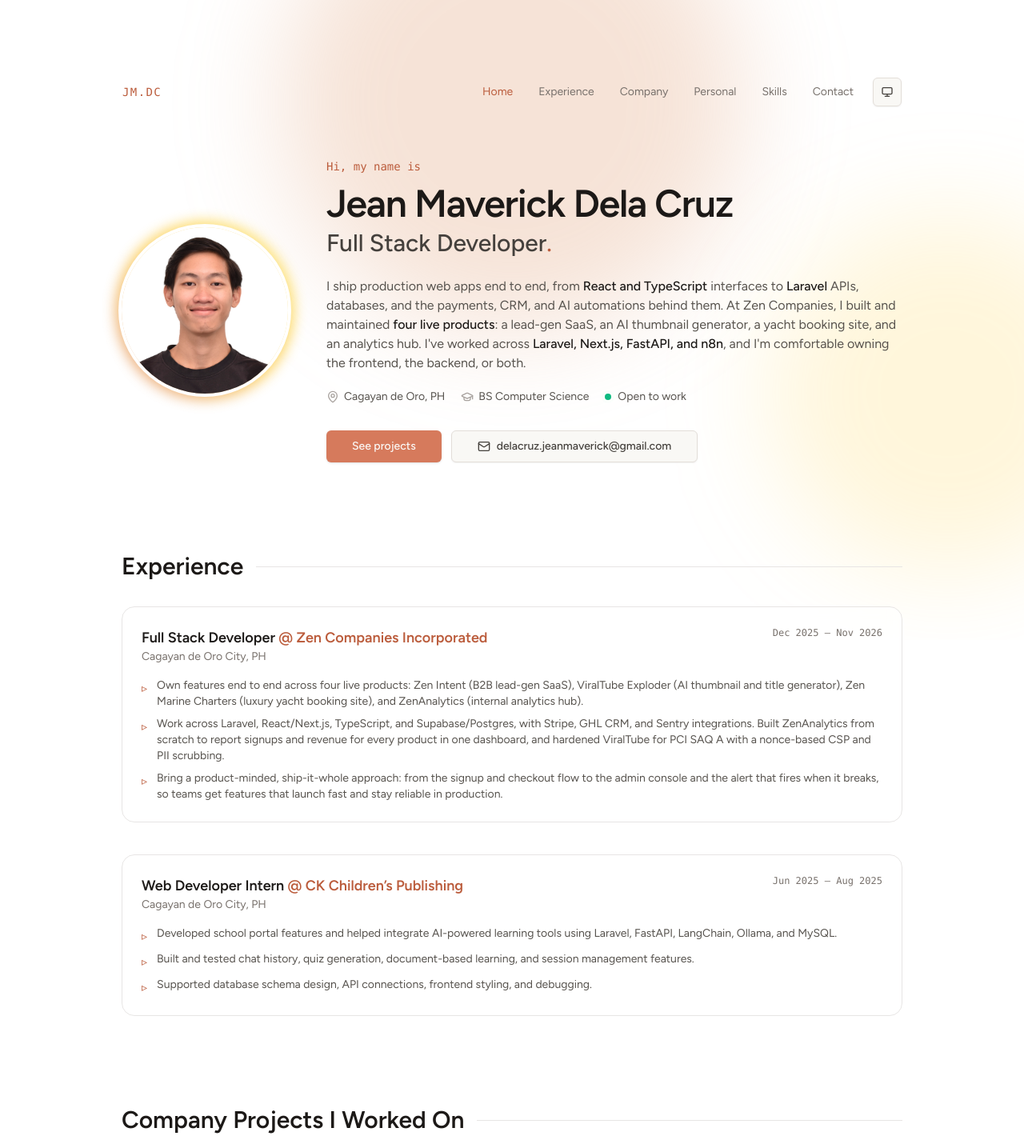
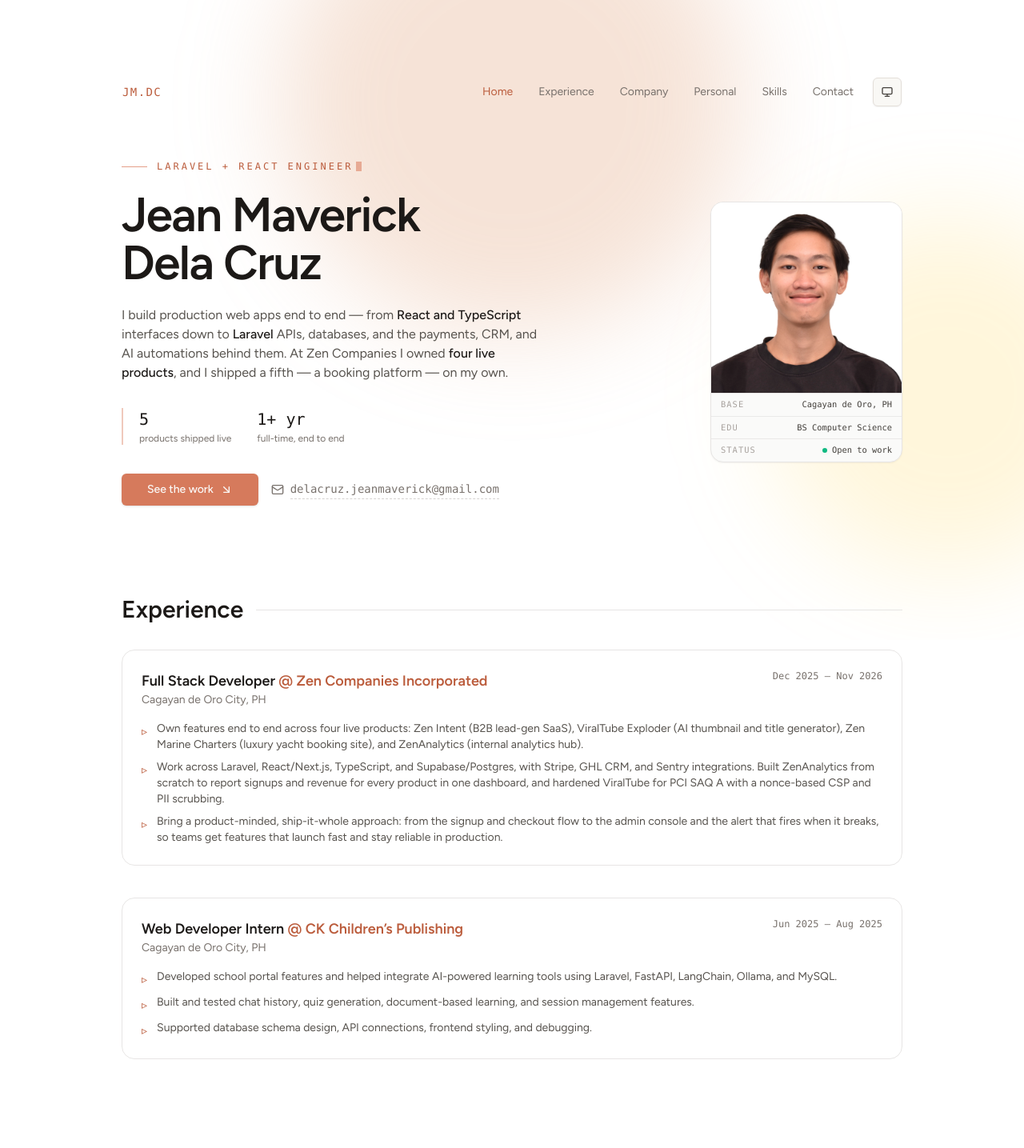
Before and after one commit to mabeyy/devhub, a Laravel app: page / in a window 1280 px wide. Shown: the top 1435 px of the page at 80% size. Run offline with Laravel 12, Linux system fonts and the light colour scheme; style sheets or scripts are compiled from the project's sources; some libraries are stand-ins or nearby versions.

Commit message:
feat(portfolio): rebuild hero with typing role, stat strip, and portrait card

```diff
--- a/resources/js/components/portfolio/parts.tsx
+++ b/resources/js/components/portfolio/parts.tsx
@@ -10,26 +10,44 @@ import { Theme } from '@/lib/hooks/use-theme';
 import { cn } from '@/lib/utils';
 import { ReactNode, useState } from 'react';
 
-export function HeroPhoto() {
+export function HeroPortrait({ rows }: { rows: [string, ReactNode][] }) {
     const [loaded, setLoaded] = useState(false);
     return (
-        <div className="relative mx-auto sm:mx-0">
-            <div className="absolute -inset-2 rounded-full bg-gradient-to-tr from-brand-500 via-amber-400 to-yellow-300 opacity-70 blur" />
-            <div className="relative h-44 w-44 sm:h-52 sm:w-52">
-                {!loaded && (
-                    <Skeleton className="absolute inset-0 rounded-full" />
-                )}
+        <figure className="relative mx-auto w-full max-w-[13.5rem] sm:max-w-[15rem] lg:mr-0">
+            <div
+                aria-hidden
+                className="absolute -inset-5 -z-10 rounded-full bg-gradient-to-tr from-brand-500/25 via-amber-300/15 to-transparent blur-2xl"
+            />
+            <div className="overflow-hidden rounded-2xl border border-stone-200 bg-stone-50 shadow-sm dark:border-stone-800 dark:bg-stone-900/60 dark:shadow-none">
+                <div className="relative aspect-square overflow-hidden bg-stone-100 dark:bg-stone-200">
+                    {!loaded && <Skeleton className="absolute inset-0" />}
                     <img
                         src="/images/profile-photo.jpg"
                         alt="Jean Maverick Dela Cruz"
                         onLoad={() => setLoaded(true)}
                         className={cn(
-                        'absolute inset-0 h-full w-full rounded-full object-cover ring-4 ring-white transition-opacity dark:ring-stone-950',
+                            'absolute inset-0 h-full w-full object-cover transition-opacity duration-500',
                             loaded ? 'opacity-100' : 'opacity-0',
                         )}
                     />
                 </div>
+                <figcaption className="divide-y divide-stone-200/80 border-t border-stone-200 font-mono text-[0.65rem] dark:divide-stone-800/80 dark:border-stone-800">
+                    {rows.map(([label, value]) => (
+                        <div
+                            key={label}
+                            className="flex items-center justify-between gap-3 px-3 py-1.5"
+                        >
+                            <span className="uppercase tracking-widest text-stone-400 dark:text-stone-500">
+                                {label}
+                            </span>
+                            <span className="flex items-center gap-1.5 text-stone-700 dark:text-stone-200">
+                                {value}
+                            </span>
                         </div>
+                    ))}
+                </figcaption>
+            </div>
+        </figure>
     );
 }
 
--- a/resources/js/components/portfolio/sections/hero-section.tsx
+++ b/resources/js/components/portfolio/sections/hero-section.tsx
@@ -1,7 +1,61 @@
-import { HeroPhoto } from '@/components/portfolio/parts';
+import { HeroPortrait } from '@/components/portfolio/parts';
 import { Button } from '@/components/ui/button';
-import { GraduationCap, Mail, MapPin } from 'lucide-react';
-import type { ReactNode } from 'react';
+import { ArrowDownRight, Mail } from 'lucide-react';
+import { useEffect, useState, type ReactNode } from 'react';
+
+const roles = [
+    'Full Stack Developer',
+    'Laravel + React Engineer',
+    'AI Automation Builder',
+];
+
+function RoleTypewriter() {
+    const [index, setIndex] = useState(0);
+    const [text, setText] = useState(roles[0]);
+    const [phase, setPhase] = useState<'hold' | 'deleting' | 'typing'>('hold');
+
+    useEffect(() => {
+        if (window.matchMedia('(prefers-reduced-motion: reduce)').matches) {
+            return;
+        }
+
+        const target = roles[index];
+        const delay = phase === 'hold' ? 2400 : phase === 'deleting' ? 35 : 75;
+
+        const timer = setTimeout(() => {
+            if (phase === 'hold') {
+                setPhase('deleting');
+            } else if (phase === 'deleting') {
+                if (text.length === 0) {
+                    setIndex((i) => (i + 1) % roles.length);
+                    setPhase('typing');
+                } else {
+                    setText(text.slice(0, -1));
+                }
+            } else if (text === target) {
+                setPhase('hold');
+            } else {
+                setText(target.slice(0, text.length + 1));
+            }
+        }, delay);
+
+        return () => clearTimeout(timer);
+    }, [text, phase, index]);
+
+    return (
+        <p className="flex h-5 items-center gap-3 font-mono text-xs uppercase leading-5 tracking-[0.25em] text-brand-600 dark:text-brand-400">
+            <span
+                aria-hidden
+                className="h-px w-8 shrink-0 bg-brand-500/70 dark:bg-brand-400/60"
+            />
+            <span className="sr-only">{roles[0]}</span>
+            <span aria-hidden className="inline-flex items-center">
+                {text}
+                <span className="ml-1 inline-block h-3 w-[0.45rem] animate-pulse bg-brand-500/80 motion-reduce:animate-none dark:bg-brand-400/80" />
+            </span>
+        </p>
+    );
+}
 
 function Highlight({ children }: { children: ReactNode }) {
     return (
@@ -11,75 +65,87 @@ function Highlight({ children }: { children: ReactNode }) {
     );
 }
 
+const stats: [string, string][] = [
+    ['5', 'products shipped live'],
+    ['1+ yr', 'full-time, end to end'],
+];
+
+const portraitRows: [string, ReactNode][] = [
+    ['Base', 'Cagayan de Oro, PH'],
+    ['Edu', 'BS Computer Science'],
+    [
+        'Status',
+        <>
+            <span className="relative flex h-1.5 w-1.5">
+                <span className="absolute inline-flex h-full w-full animate-ping rounded-full bg-emerald-400 opacity-75 motion-reduce:hidden" />
+                <span className="relative inline-flex h-1.5 w-1.5 rounded-full bg-emerald-500" />
+            </span>
+            Open to work
+        </>,
+    ],
+];
+
 export function HeroSection() {
     return (
         <section
             id="top"
-            className="grid items-center gap-12 sm:grid-cols-[auto,1fr]"
+            className="grid gap-12 lg:grid-cols-[1.4fr_1fr] lg:items-center lg:gap-16"
         >
-            <HeroPhoto />
             <div>
-                <p className="mb-3 font-mono text-sm text-brand-600 dark:text-brand-400">
-                    Hi, my name is
+                <RoleTypewriter />
+
+                <h1 className="mt-5 text-[2.6rem] font-semibold leading-[0.92] tracking-tight text-stone-900 dark:text-white sm:text-6xl">
+                    Jean Maverick
+                    <br />
+                    Dela Cruz
+                </h1>
+
+                <p className="mt-6 max-w-xl text-[15px] leading-relaxed text-stone-600 dark:text-stone-400 sm:text-base">
+                    I build production web apps end to end — from{' '}
+                    <Highlight>React and TypeScript</Highlight> interfaces down
+                    to <Highlight>Laravel</Highlight> APIs, databases, and the
+                    payments, CRM, and AI automations behind them. At Zen
+                    Companies I owned <Highlight>four live products</Highlight>,
+                    and I shipped a fifth — a booking platform — on my own.
                 </p>
-                <h1 className="text-4xl font-semibold tracking-tight text-stone-900 dark:text-white sm:text-5xl">
-                    Jean Maverick Dela Cruz
-                </h1>
-                <h2 className="mt-2 text-2xl font-medium text-stone-700 dark:text-stone-300 sm:text-3xl">
-                    Full Stack Developer
-                    <span className="text-brand-600 dark:text-brand-400">
-                        .
-                    </span>
-                </h2>
-                <p className="mt-6 text-[15px] leading-relaxed text-stone-600 dark:text-stone-400 sm:text-base">
-                    I ship production web apps end to end, from{' '}
-                    <Highlight>React and TypeScript</Highlight> interfaces to{' '}
-                    <Highlight>Laravel</Highlight> APIs, databases, and the
-                    payments, CRM, and AI automations behind them. At Zen
-                    Companies, I built and maintained{' '}
-                    <Highlight>four live products</Highlight>: a lead-gen SaaS,
-                    an AI thumbnail generator, a yacht booking site, and an
-                    analytics hub. I've worked across{' '}
-                    <Highlight>Laravel, Next.js, FastAPI, and n8n</Highlight>,
-                    and I'm comfortable owning the frontend, the backend, or
-                    both.
-                </p>
-                <ul className="mt-5 flex flex-wrap gap-x-5 gap-y-2 text-sm text-stone-600 dark:text-stone-400">
-                    <li className="flex items-center gap-1.5">
-                        <MapPin className="h-4 w-4 shrink-0 text-stone-400 dark:text-stone-500" />
-                        Cagayan de Oro, PH
-                    </li>
-                    <li className="flex items-center gap-1.5">
-                        <GraduationCap className="h-4 w-4 shrink-0 text-stone-400 dark:text-stone-500" />
-                        BS Computer Science
-                    </li>
-                    <li className="flex items-center gap-2">
-                        <span className="relative flex h-2 w-2">
-                            <span className="absolute inline-flex h-full w-full animate-ping rounded-full bg-emerald-400 opacity-75 motion-reduce:hidden" />
-                            <span className="relative inline-flex h-2 w-2 rounded-full bg-emerald-500" />
-                        </span>
-                        Open to work
-                    </li>
-                </ul>
-                <div className="mt-8 flex flex-col gap-3 sm:flex-row sm:flex-wrap">
-                    <Button asChild size="lg" className="w-full sm:w-auto">
-                        <a href="#projects">See projects</a>
-                    </Button>
+
+                <dl className="mt-8 flex flex-wrap gap-x-8 gap-y-4 border-l-2 border-brand-500/40 pl-5 dark:border-brand-400/30">
+                    {stats.map(([value, label]) => (
+                        <div key={label}>
+                            <dt className="whitespace-nowrap font-mono text-lg font-medium text-stone-900 dark:text-white sm:text-xl">
+                                {value}
+                            </dt>
+                            <dd className="mt-0.5 text-xs text-stone-500 dark:text-stone-400">
+                                {label}
+                            </dd>
+                        </div>
+                    ))}
+                </dl>
+
+                <div className="mt-9 flex flex-col gap-3 sm:flex-row sm:items-center">
                     <Button
                         asChild
                         size="lg"
-                        variant="outline"
-                        className="w-full sm:w-auto"
+                        className="group w-full sm:w-auto"
                     >
-                        <a href="mailto:delacruz.jeanmaverick@gmail.com">
-                            <Mail className="h-4 w-4 shrink-0" />
-                            <span className="truncate">
-                                delacruz.jeanmaverick@gmail.com
-                            </span>
+                        <a href="#projects">
+                            See the work
+                            <ArrowDownRight className="h-4 w-4 shrink-0 transition-transform group-hover:translate-x-0.5 group-hover:translate-y-0.5" />
                         </a>
                     </Button>
+                    <a
+                        href="mailto:delacruz.jeanmaverick@gmail.com"
+                        className="group inline-flex items-center justify-center gap-2 px-1 py-2 font-mono text-sm text-stone-500 transition hover:text-stone-900 dark:text-stone-400 dark:hover:text-white sm:justify-start"
+                    >
+                        <Mail className="h-4 w-4 shrink-0" />
+                        <span className="truncate border-b border-dashed border-stone-300 pb-0.5 transition group-hover:border-brand-500 dark:border-stone-700 dark:group-hover:border-brand-400">
+                            delacruz.jeanmaverick@gmail.com
+                        </span>
+                    </a>
                 </div>
             </div>
+
+            <HeroPortrait rows={portraitRows} />
         </section>
     );
 }
```
Lines whose indentation alone changed are shown as unchanged.
